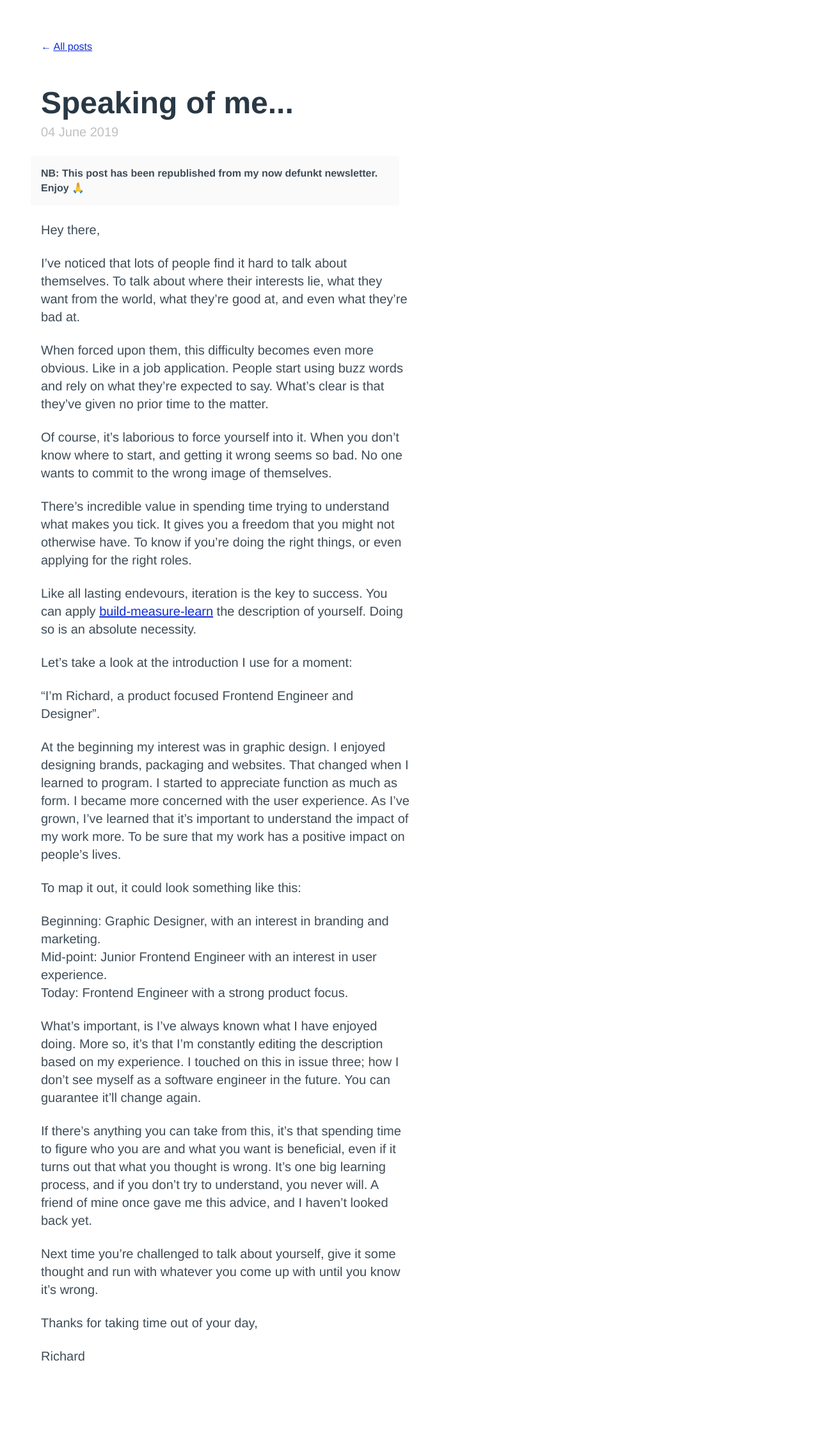
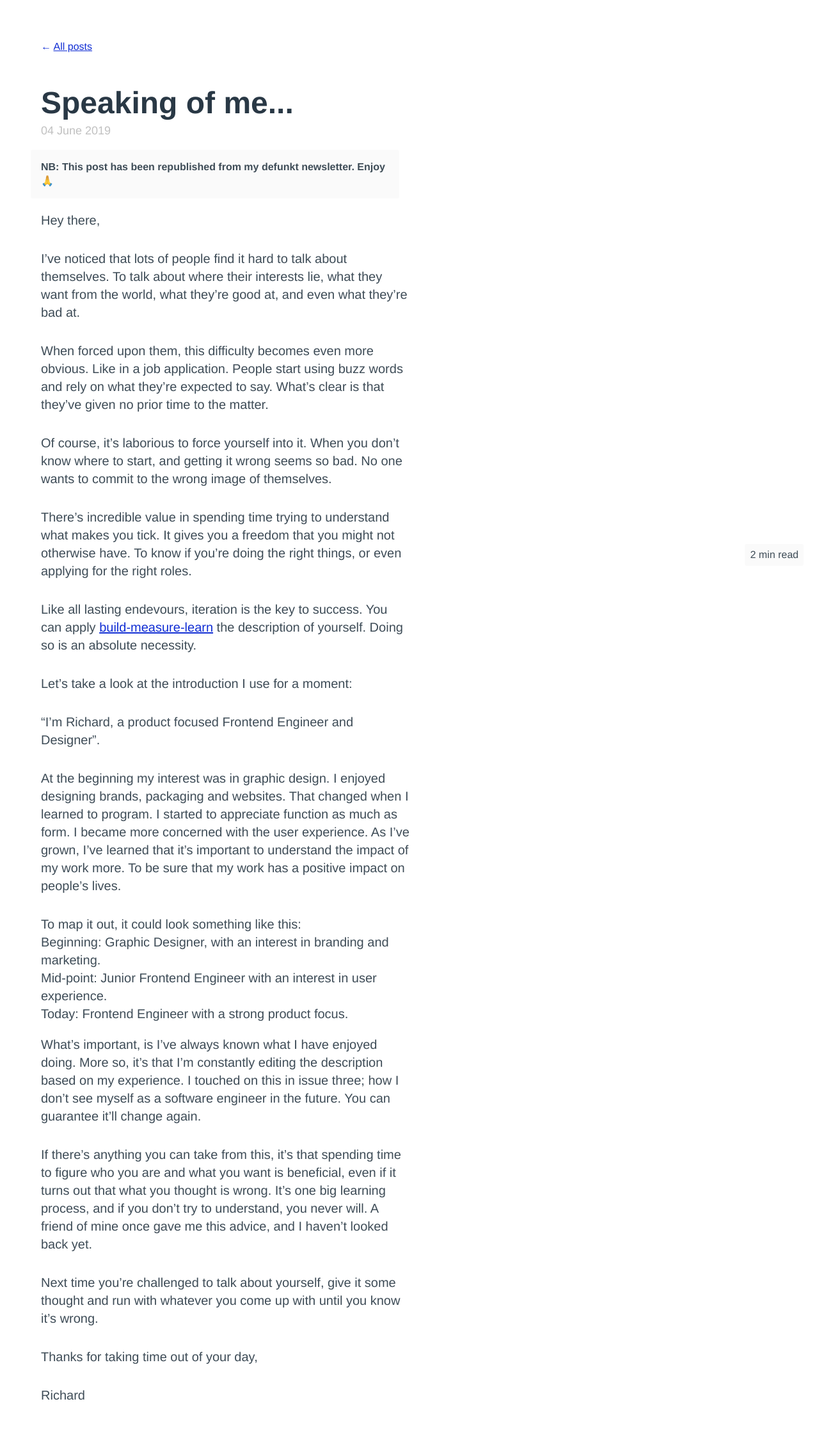
Before and after one commit to rdjpalmer/portfolio, a Jekyll site: the page built from _posts/2019-06-04-speaking-of-me.md, in a window 1280 px wide. Shown: the whole page at 64% size. Built offline with Jekyll 4.4.1, drawn with Linux system fonts in a browser that asks for light colours; before the commit the page ends 2197 px from its top, so only the background shows below that.

Commit message:
Add estimated reading time, add naive dark mode support

```diff
--- a/_layouts/newsletter.html
+++ b/_layouts/newsletter.html
@@ -46,16 +46,26 @@
       function setColor(hue, element) {
         element.style.color = "hsl(" + hue + ", 85%, 45%)";
       }
+
+      function getEstimatedReadingTime(string, wpm) {
+        if (!string) string = '';
+        if (!wpm) wpm = 200;
+
+        var wordCount = string.split(" ").length;
+        var [minutes, decimalSeconds] = (wordCount / wpm).toString().split(".");
+        return [minutes, Math.ceil(decimalSeconds * 0.6)];
+      }
     </script>
   </head>
   <body>
-    <div class="container">
+    <article class="container">
       <a class="all-posts" href="/"><span>All posts</span></a>
       <h1>{{ page.title }}</h1>
       <time datetime="{{ page.date }}">{{ page.date | date: "%d %B %Y" }}</time>
-      <p class="note"><strong>NB: This post has been republished from my now defunkt newsletter. Enjoy 🙏</strong></p>
-      {{ content }}
-    </div>
+      <p class="note"><strong>NB: This post has been republished from my defunkt newsletter. Enjoy 🙏</strong></p>
+      <main class="blog">{{ content }}</main>
+      <div class="reading-time" />
+    </article>
   </body>
   <script>
     var anchors = [].slice.call(document.querySelectorAll("a"));
@@ -64,5 +74,13 @@
     anchors.forEach(function(a) {
       setColor(hue, a);
     });
+
+    var readingTimeElement = document.querySelector('.reading-time');
+    var contentElement = document.querySelector('main.blog');
+
+    if (readingTimeElement) {
+      let readingTime = getEstimatedReadingTime(contentElement.innerText);
+      readingTimeElement.innerHTML = readingTime[0] + ' min read';
+    }
   </script>
 </html>
--- a/css/styles.css
+++ b/css/styles.css
@@ -78,16 +78,14 @@
 }
 
 p,
-li {
+li,
+.reading-time {
   color: rgba(41, 56, 69, 0.9);
 }
 
 time {
+  font-size: 1.125rem;
   color: #c0c0c0;
-}
-
-p:first-child {
-  margin-top: 4rem;
 }
 
 ul {
@@ -98,7 +96,11 @@
 }
 
 .container > * + * {
-  margin-top: 1.5rem;
+  margin-top: 1rem;
+}
+
+p + p {
+  margin-top: 2rem;
 }
 
 .container * + h1,
@@ -144,6 +146,26 @@
   margin-top: 0.5rem;
 }
 
+.note {
+  background-color: #fafafa;
+  padding: 1rem;
+  margin-left: -1rem;
+  margin-right: -1rem;
+  border-radius: 3px;
+  font-size: 1em;
+}
+
+.reading-time {
+  display: none;
+  position: fixed;
+  top: auto;
+  bottom: 1rem;
+  right: 1.5rem;
+  padding: 0.5rem;
+  border-radius: 3px;
+  background-color: #fafafa;
+}
+
 /*
  * >= lg
  */
@@ -173,11 +195,44 @@
   }
 }
 
-.note {
-  background-color: #fafafa;
-  padding: 1rem;
-  margin-left: -1rem;
-  margin-right: -1rem;
-  border-radius: 3px;
-  font-size: 1em;
+@media (min-width: 48rem) {
+  .reading-time {
+    display: block;
+  }
 }
+
+@media (prefers-color-scheme: dark) {
+  html {
+    background-color: #000;
+  }
+
+  ::selection {
+    background: #fff; /* WebKit/Blink Browsers */
+    color: rgba(41, 56, 69, 1);
+  }
+  ::-moz-selection {
+    background: #fff; /* Gecko Browsers */
+    color: rgba(41, 56, 69, 1);
+  }
+
+  h1,
+  h2,
+  h3 {
+    color: #fafafa;
+  }
+
+  p,
+  li,
+  .reading-time {
+    color: rgba(255, 255, 255, 0.9);
+  }
+
+  time {
+    color: #b1b1b1;
+  }
+
+  .note,
+  .reading-time {
+    background-color: #191919;
+  }
+}
```
Also changed, not shown: _layouts/post.html (+21 -3 lines).
